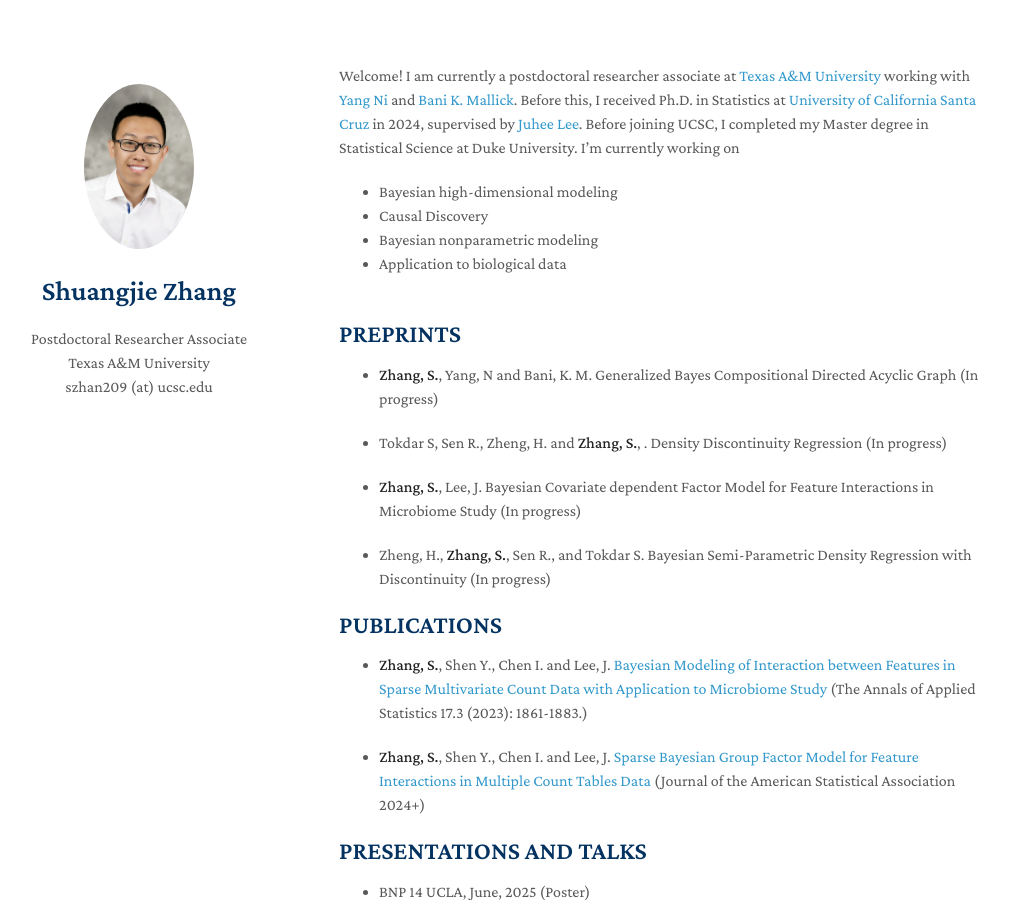
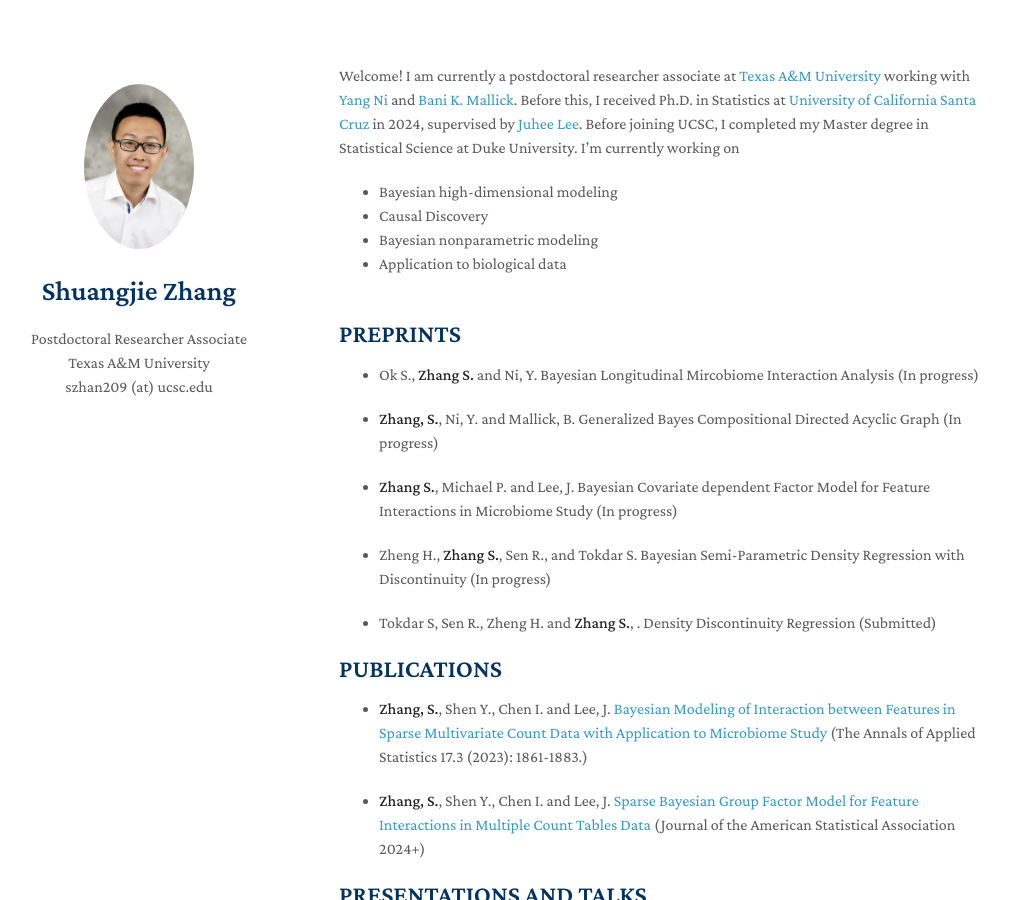
Before and after one commit to shuang-jie/shuang-jie.github.io, a Jekyll site: the page built from index.md, in a window 1280 px wide and 900 px high. Shown: the whole window, without its empty margins (131-1140 px from the left). Built offline with Jekyll 4.4.1, drawn with Linux system fonts in a browser that asks for light colours; nearby versions of some CDN libraries; a style sheet for code colours, icons or effects is not loaded; some of the changed text lies outside the part shown.

Commit message:
Update index.md

```diff
--- a/index.md
+++ b/index.md
@@ -13,13 +13,15 @@ Welcome! I am currently a postdoctoral researcher associate at [Texas A&M Univer
 
 ## PREPRINTS
 
-* **Zhang, S.**, Yang, N and Bani, K. M. Generalized Bayes Compositional Directed Acyclic Graph (In progress)
+* Ok S., **Zhang S.** and Ni, Y. Bayesian Longitudinal Mircobiome Interaction Analysis (In progress)
 
-* Tokdar S, Sen R., Zheng, H. and **Zhang, S.**, . Density Discontinuity Regression (In progress)
+* **Zhang, S.**, Ni, Y. and Mallick, B. Generalized Bayes Compositional Directed Acyclic Graph (In progress)
 
-* **Zhang, S.**, Lee, J. Bayesian Covariate dependent Factor Model for Feature Interactions in Microbiome Study (In progress)
+* **Zhang S.**, Michael P. and Lee, J. Bayesian Covariate dependent Factor Model for Feature Interactions in Microbiome Study (In progress)
 
-* Zheng, H., **Zhang, S.**, Sen R., and Tokdar S. Bayesian Semi-Parametric Density Regression with Discontinuity (In progress)
+* Zheng H., **Zhang S.**, Sen R., and Tokdar S. Bayesian Semi-Parametric Density Regression with Discontinuity (In progress)
+
+* Tokdar S, Sen R., Zheng H. and **Zhang S.**, . Density Discontinuity Regression (Submitted)
 
 
 ## PUBLICATIONS
@@ -66,4 +68,4 @@ Graduate Teaching Assistant:
 * Professional membership for the International Society for Bayesian Analysis (ISBA) and American Statistical Association (ASA)
 
 ## MISC
-My free time is mostly split among restful swimming, watching tennis(fan of Novak Djokovic), and playing chess. I played chess since I was 6, and obtained level of Candidate Master before 10. I regularly play chess online to have a mind 'spa'. I also like traveling, and some great landscapes are [here](./another-page.html).
+My free time is mostly split among restful swimming, watching tennis (fan of Novak Djokovic), and playing chess. I played chess since I was 6, and obtained level of Candidate Master before 10. I regularly play chess online to have a mind 'spa'. I also like traveling, and some great landscapes are [here](./another-page.html).
```
